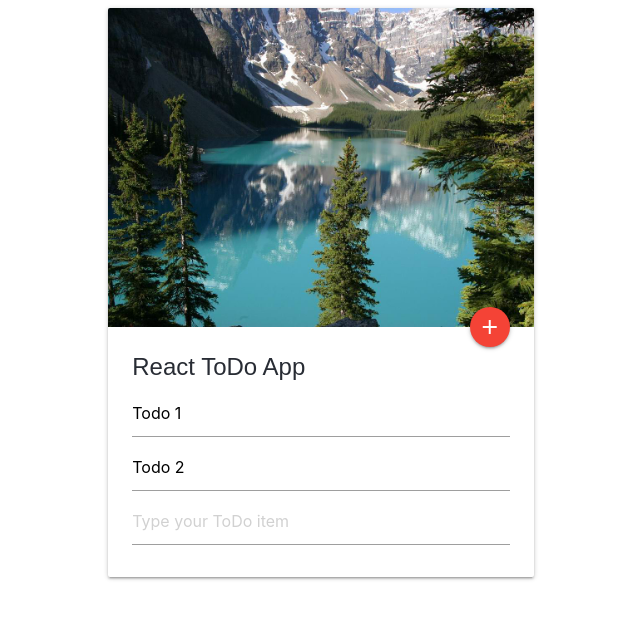
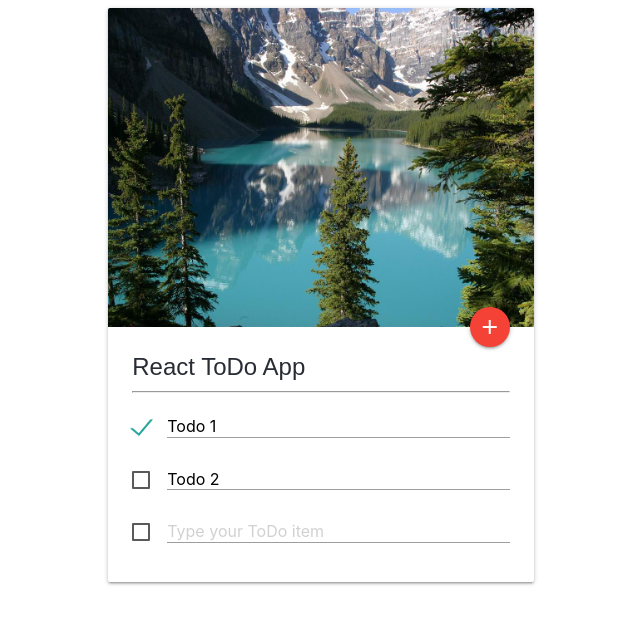
Before and after one commit to asaavedrajob/Intro-to-React-ToDo-App, a React (Create React App) app: page / in a window 1280 px wide. Shown: the top 624 px of the page, without its empty margins (319-959 px from the left). Built offline with nearby package versions, Linux system fonts and the light colour scheme.

Commit message:
Implement Materialize rules

```diff
--- a/src/App.js
+++ b/src/App.js
@@ -7,7 +7,7 @@ function App() {
   return (
     <div className="container">
       <div className="row">
-        <div className="col s12 offset-m3 m6">
+        <div className="col m12 offset-l3 l6">
           <ListOfToDos />
         </div>
       </div>
--- /dev/null
+++ b/src/components/ListOfToDos.css
@@ -0,0 +1,3 @@
+.card-content .todo-box:last-child {
+  margin-bottom: 0.5rem !important;
+}
--- a/src/components/ListOfToDos.js
+++ b/src/components/ListOfToDos.js
@@ -1,4 +1,5 @@
 import { useEffect, useState } from "react"
+import "./ListOfToDos.css"
 import getToDos from "services/getToDos"
 import ToDo from "./ToDo"
 
@@ -32,6 +33,7 @@ export default function ListOfToDos() {
       </div>
       <div className="card-content">
         <span className="card-title">React ToDo App</span>
+        <hr className="margin-bottom-4" />
         {toDos.map(({ key, done, text }) => (
           <ToDo key={key} doneProp={done} textProp={text} />
         ))}
--- a/src/components/ToDo.css
+++ b/src/components/ToDo.css
@@ -16,3 +16,40 @@
 .todo .done {
   text-decoration: line-through;
 } */
+
+.display-flex {
+  display: flex;
+}
+
+.width-100 {
+  width: 100%;
+}
+
+.margin-bottom-0 {
+  margin-bottom: 0 !important;
+}
+.margin-bottom-1 {
+  margin-bottom: 0.25rem !important;
+}
+.margin-bottom-2 {
+  margin-bottom: 0.5rem !important;
+}
+.margin-bottom-3 {
+  margin-bottom: 1rem !important;
+}
+.margin-bottom-4 {
+  margin-bottom: 1.5rem !important;
+}
+.margin-bottom-5 {
+  margin-bottom: 3rem !important;
+}
+
+.card-content .input-field,
+.card-content .input-field.inline {
+  margin: 0;
+}
+.card-content .input-field input,
+.card-content .input-field.inline input {
+  height: 1.45rem;
+  margin-bottom: 0;
+}
--- a/src/components/Todo.js
+++ b/src/components/Todo.js
@@ -35,8 +35,8 @@ export default function ToDo({ doneProp, textProp }) {
   }
 
   return (
-    <div className="todo">
-      <span>
+    <div className="todo-box display-flex margin-bottom-4">
+      <label>
         <input
           type="checkbox"
           checked={done}
@@ -44,6 +44,9 @@ export default function ToDo({ doneProp, textProp }) {
             setDone(!done)
           }}
         />
+        <span></span>
+      </label>
+      <div className="input-field inline width-100">
         <input
           type="text"
           value={text}
@@ -54,7 +57,7 @@ export default function ToDo({ doneProp, textProp }) {
           onKeyPress={() => handleKeyPress()}
           className={done ? "done" : "not-done"}
         />
-      </span>
+      </div>
     </div>
   )
 }
```
